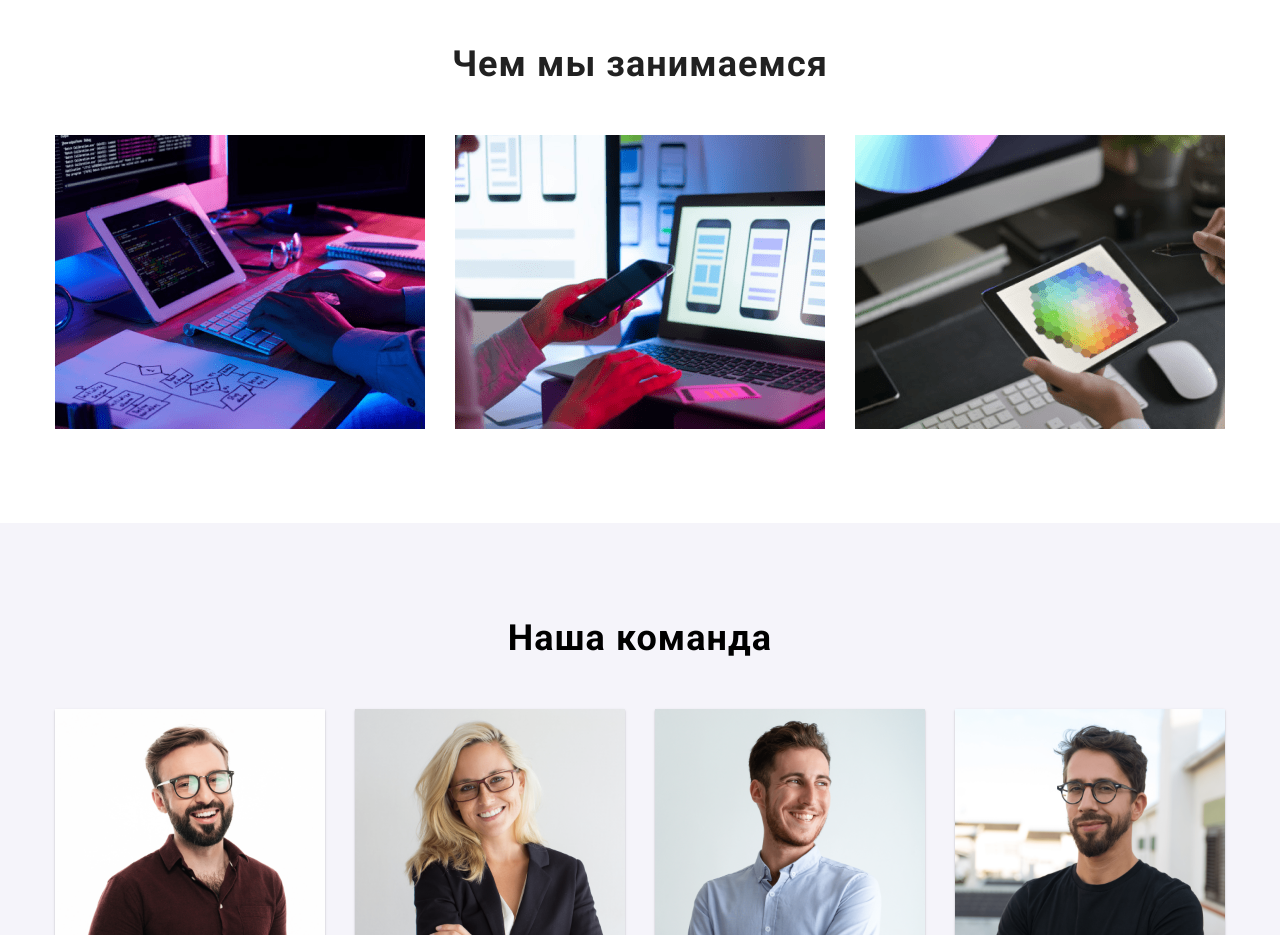
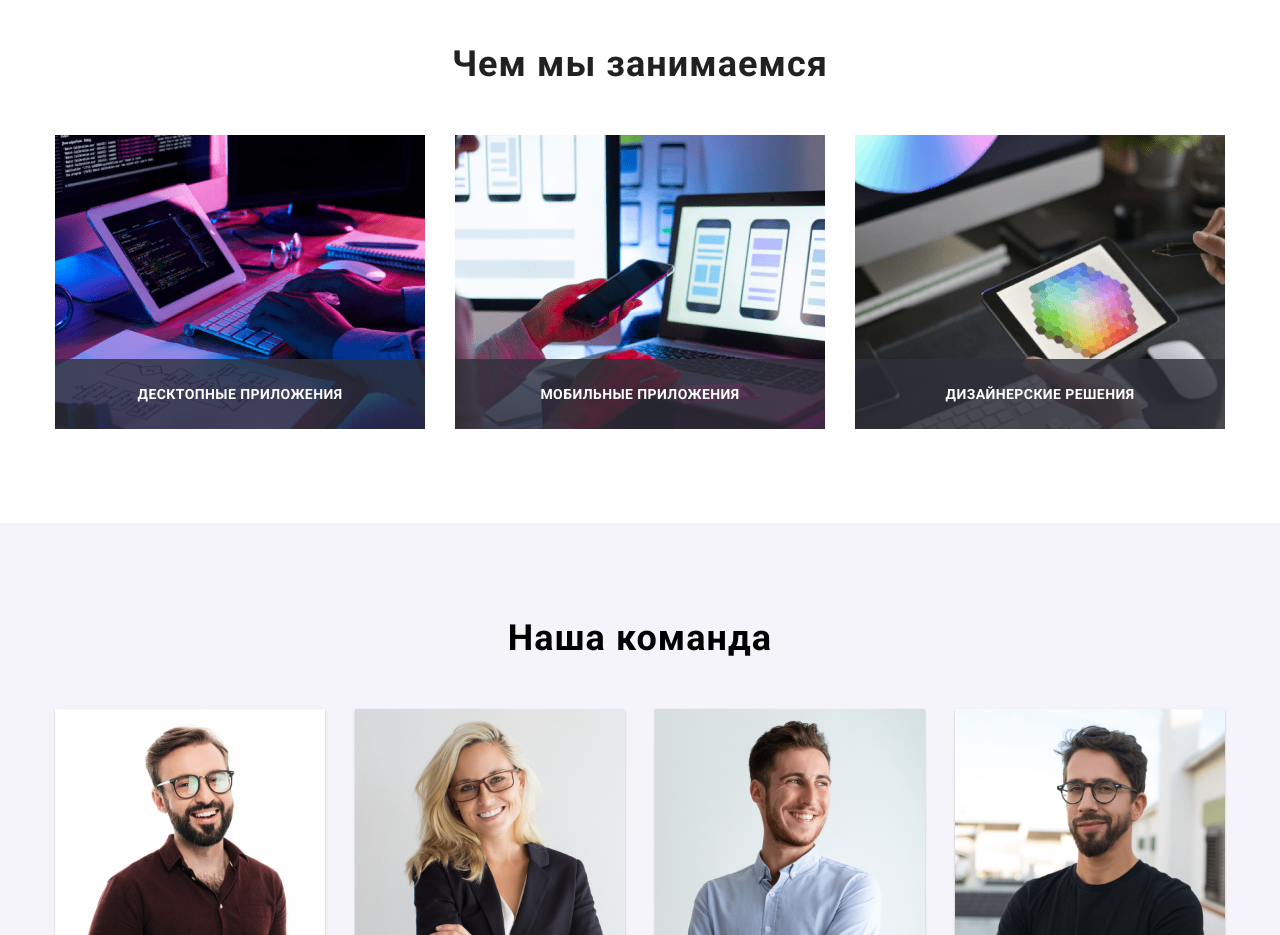
Before and after one commit to pro100flash/goit-markup-hw-05, a plain HTML site: page index.html in a window 1280 px wide. Shown: the part 1080-2015 px from the top of the page. Drawn offline with Linux system fonts and the light colour scheme.

Commit message:
overlay-done

```diff
--- a/css/style.css
+++ b/css/style.css
@@ -205,7 +205,27 @@ img {
     letter-spacing: 0.03em;
     text-align: center;
     padding-bottom: 50px;
-
+}
+.examp-ul li {
+    position: relative;
+    width: 370px;
+    height: 294px;
+}
+.examp-txt {
+    position: absolute;
+    width: 100%;
+    height: 70px;
+    font-weight: bold;
+    font-size: 14px;
+    line-height: 16px;
+    padding-bottom: 27px;
+    padding-top: 27px;
+    bottom: 0;
+    text-align: center;
+    letter-spacing: 0.03em;
+    text-transform: uppercase;
+    color: var(--full-white);
+    background-color: rgba(47, 48, 58, 0.8);
 }
 
 
--- a/index.html
+++ b/index.html
@@ -80,9 +80,24 @@
                 <div class="examples-container">
                     <h2>Чем мы занимаемся</h2>
                     <ul class="examp-ul">
-                        <li><a> <img src="./images/img1.png" alt="img"> </a></li>
-                        <li><a> <img src="./images/img2.png" alt="img"> </a></li>
-                        <li><a> <img src="./images/img3.png" alt="img"> </a></li>
+                        <li>
+                            <a>
+                            <img src="./images/img1.png" alt="img">
+                            <p class="examp-txt">Десктопные приложения</p>
+                        </a>
+                    </li>
+                        <li>
+                            <a>
+                            <img src="./images/img2.png" alt="img">
+                            <p class="examp-txt">Мобильные приложения</p>
+                        </a>
+                    </li>
+                        <li>
+                            <a>
+                            <img src="./images/img3.png" alt="img">
+                            <p class="examp-txt">Дизайнерские решения</p>
+                        </a>
+                    </li>
                     </ul>
                 </div>
             </div>
```
